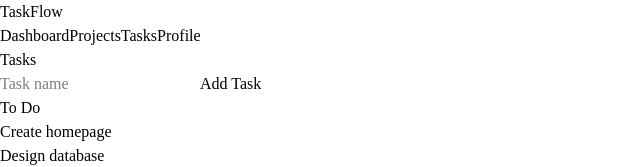
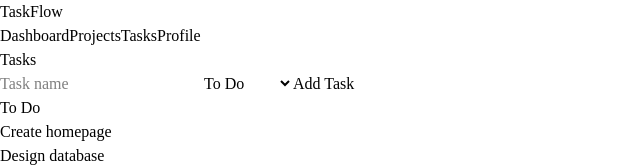
Before and after one commit to ODIRAA-git/taskflow, a React (Vite) app in the folder frontend/: page /tasks in a window 1280 px wide. Shown: the top 167 px of the page, without its empty margins (0-640 px from the left). Built offline with nearby package versions, Linux system fonts and the light colour scheme.

Commit message:
feat: add task status selection

```diff
--- a/frontend/src/pages/TasksPage.tsx
+++ b/frontend/src/pages/TasksPage.tsx
@@ -24,7 +24,7 @@ export default function TasksPage() {
   },
 ]);
 const [taskName, setTaskName] = useState("");
-
+const [taskStatus, setTaskStatus] = useState("To Do");
   return (
     <DashboardLayout>
       <h1 className="text-3xl font-bold">
@@ -38,6 +38,15 @@ const [taskName, setTaskName] = useState("");
     onChange={(e) => setTaskName(e.target.value)}
     className="flex-1 rounded-lg border p-3"
   />
+  <select
+  value={taskStatus}
+  onChange={(e) => setTaskStatus(e.target.value)}
+  className="rounded-lg border p-3"
+>
+  <option>To Do</option>
+  <option>In Progress</option>
+  <option>Done</option>
+</select>
 
   <button
     className="rounded-lg bg-black px-4 py-2 text-white"
@@ -46,11 +55,17 @@ const [taskName, setTaskName] = useState("");
 
       const updatedColumns = [...columns];
 
-      updatedColumns[0].tasks.push(taskName);
+      const columnIndex = updatedColumns.findIndex(
+  (column) => column.title === taskStatus
+);
+
+updatedColumns[columnIndex].tasks.push(taskName);
 
       setColumns(updatedColumns);
 
       setTaskName("");
+
+      setTaskStatus("To Do");
     }}
   >
     Add Task
```
